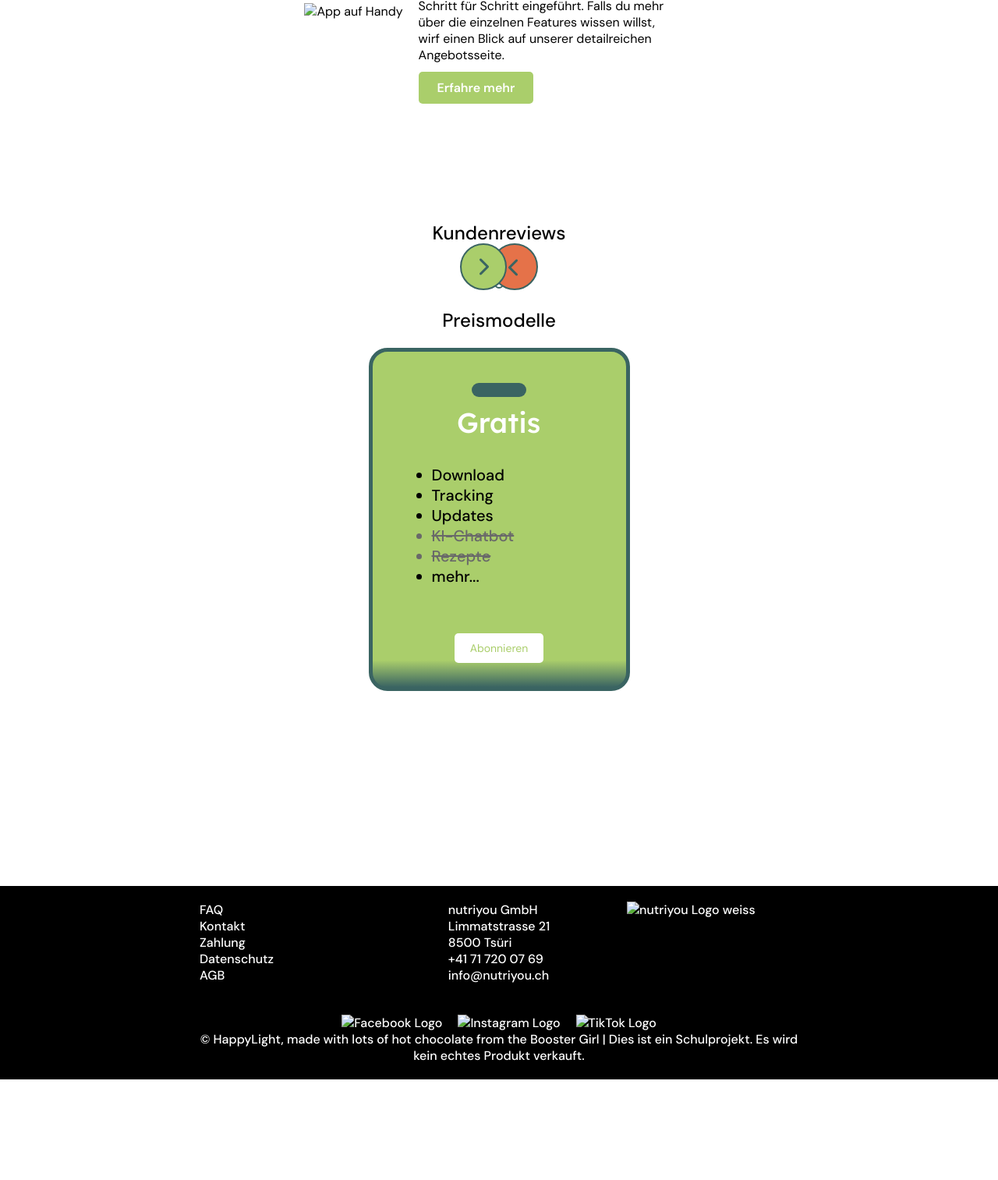
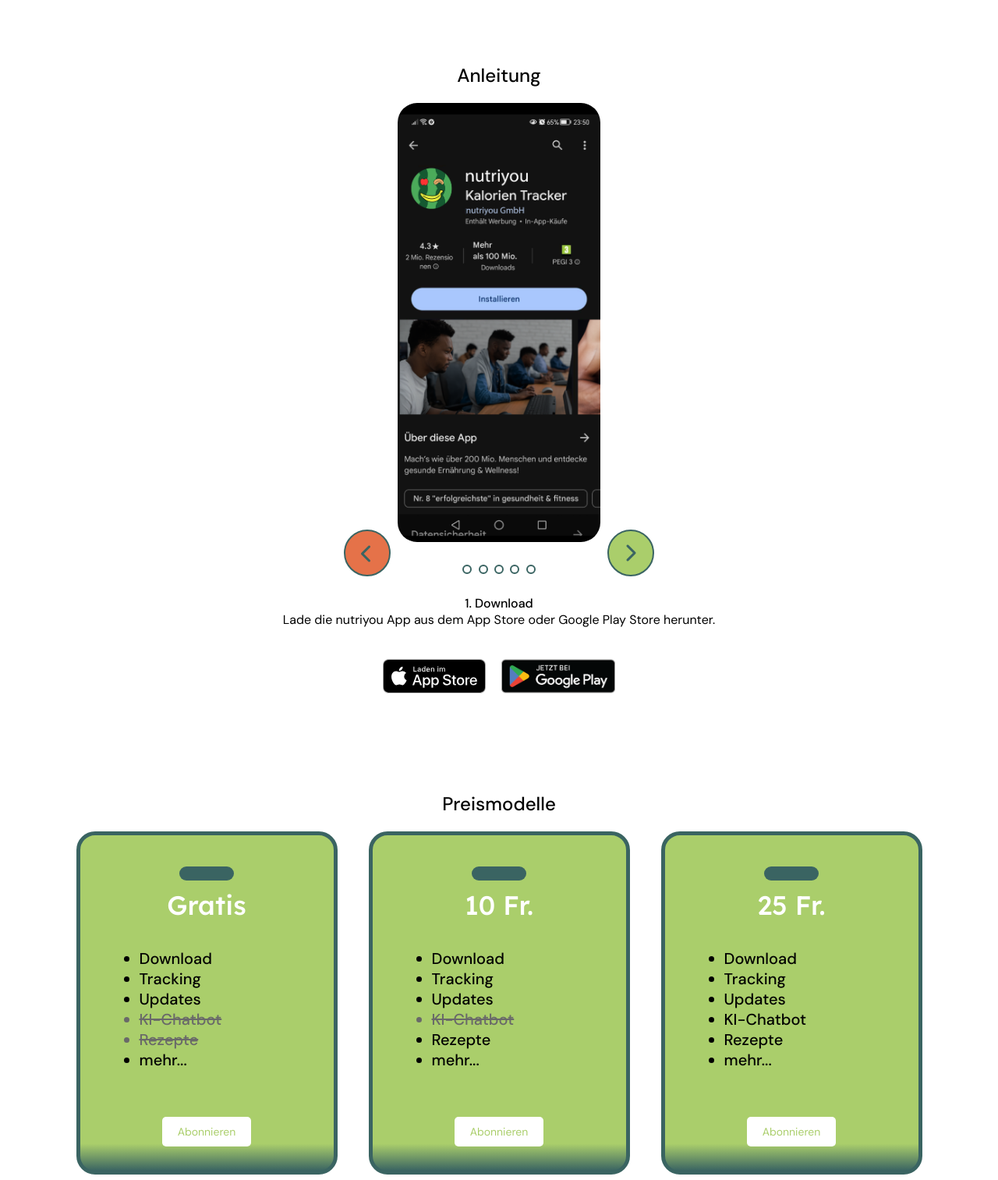
Before and after one commit to HappyLightSpeed/nutriyou_website, a plain HTML site: page html/angebot.html in a window 1280 px wide. Shown: the part 567-2080 px from the top of the page at 78% size. Before the commit the page ends 1951 px from the top, so only its background shows below. Drawn offline with Linux system fonts and the light colour scheme.

Commit message:
Seite Angebot fertig
Sowie responsive

```diff
--- a/css/styles.css
+++ b/css/styles.css
@@ -100,7 +100,6 @@ main{
     align-items: left;
     text-align: left;
     padding: 20px;
-
 }
 .featuresArticle p {
     width: 333px;
@@ -258,6 +257,9 @@ footer .socials{
     .featuresArticle p{
         width: 100%;
     }
+    .angebotArticle p{
+        width: 100%;
+    }
     /* Reviews */
     .slideshow-container{
         max-width: 410px;
@@ -305,11 +307,71 @@ footer .socials{
 
 /* Additional styles */
 /* 'Angebot' page */
-.app-info, .instruction, .pricing {
+/* Instructions section styles */
+.instructions{
     display: flex;
     flex-direction: column;
+    justify-content: center;
     align-items: center;
-    padding: 20px;
+    margin-top: var(--section-gap);
+    gap: 20px;
+}
+/* Slideshow container */
+.slideshow-container{
+    max-width: 1000px;
+    position: relative;
+    margin: auto;
+}
+.myScreenshots /* Hide the images by default */ {
+    /* display: none; */
+    text-align: center;
+}
+.myScreenshots img{
+    max-width: 260px;
+    border-radius: 25px;
+}
+.slider{
+    display: flex;
+    flex-direction: row;
+    justify-content: center;
+    align-items: center;
+    gap: 20px;
+}
+.prev, .next /* Buttons */{
+    position: relative;
+}
+.prev{
+    left: -70px;
+}
+.next{
+    right: -70px;
+}
+/* Text of the Instructions */
+.slideshow-container-screenshots .text {
+    padding: 8px 12px;
+    position: relative;
+    top: 14px;
+}
+.slideshow-container-screenshots h4, .slideshow-container-screenshots p{
+    text-align: center;
+}
+
+/* Preismodelle */
+.preismodelle{
+    display: flex;
+    flex-direction: column;
+    justify-content: center;
+    align-items: center;
+    margin-top: var(--section-gap);
+    gap: 20px;
+}
+.preisaufteilung{
+    display: flex;
+    flex-direction: row;
+    justify-content: center;
+    align-items: center;
+    flex-wrap: wrap;
+    gap: 40px;
 }
 
 /* 'Über uns' page */
--- a/css/var.css
+++ b/css/var.css
@@ -159,15 +159,13 @@ blockquote{
     border-radius: 9px;
 }
 .gratis{
-    left: 0px;
     top: 28px;
-    position: absolute;
+    position: relative;
     text-align: center;
     color: var(--white);
-    font-size: 36px;
+    font-size: 34px;
     font-family: var(--font-title);
     font-weight: 500;
-    word-wrap: break-word;
 }
 .pricecard ul{
     width: 173px;
--- a/html/angebot.html
+++ b/html/angebot.html
@@ -17,113 +17,68 @@
 <body>
     <header>
         <nav>
-            <a href="index.html"><img src="/img/logo/nutriyou_logo_standard.png" alt="nutriyou main logo" width="193"
+            <a href="/index.html"><img src="/img/logo/nutriyou_logo_standard.png" alt="nutriyou main logo" width="193"
                     height="58"></a>
-            <p><a href="html/angebot.html">Angebot</a></p>
-            <p><a href="html/ueber_uns.html">Über&nbsp;uns</a></p>
-            <p><a href="html/kontakt.html">Kontakt</a></p>
-            <p><a href="html/faq.html">FAQ</a></p>
+            <p><a href="/html/angebot.html">Angebot</a></p>
+            <p><a href="/html/ueber_uns.html">Über&nbsp;uns</a></p>
+            <p><a href="/html/kontakt.html">Kontakt</a></p>
+            <p><a href="/html/faq.html">FAQ</a></p>
         </nav>
     </header>
-    <!-- App Section
-    <section class="app-info">
-        App info content goes here
-    </section>
-
-    Instruction Section
-    <section class="instruction">
-        Instruction content goes here
-    </section>
-
-    Pricing Section
-    <section class="pricing">
-        Pricing content goes here
-    </section> -->
 
     <main>
-        <!-- Hero Section -->
-        <section class="hero">
-            <div class="heroPart">
-                <div class="heroContent">
-                    <h1>Dein neuer Weg startet hier,<br />bei nutriyou.</h1>
-                    <div class="storeBadges">
-                        <img class="storeBadgeApple" src="img/stores/app_store_badge.svg" alt="App Store">
-                        <img class="storeBadgeGoogle" src="img/stores/google_play_badge.png" alt="Play Store">
-                    </div>
-                    <p>rmpty</p>
-                </div>
-            </div>
-        </section>
-
-
-        <!-- Features Section -->
         <section class="features">
             <article class="featuresArticle">
-                <img class="featuresArticle1" src="img/media/01_Startseite_02_Phone_with_App.png" alt="App auf Handy">
+                <img class="featuresArticle1" src="/img/media/02_Angebot_01_Phone_picture.png" alt="App auf Handy">
                 <div class="features-text">
-                    <h3 class="featuresArticle2">Starte dein Ernährungsabenteuer <br> mit unserer App!</h3> <br>
-                    <p class="featuresArticle3">Nach dem Download der App wirst du Schritt für Schritt eingeführt. Falls
-                        du mehr über die einzelnen Features wissen willst, wirf einen Blick auf unserer detailreichen
-                        Angebotsseite.</p><br>
-                    <div><a href="html/angebot.html" class="btn1" class="featuresArticle4">Erfahre mehr</a></div>
+                    <h1 class="featuresArticle2">Unsere App</h1> <br>
+                    <p class="featuresArticle3">Willkommen bei nutriyou – deiner smarten Lösung für gesundes Ernährungstracking! Unser Chatbot, individuelle Pläne und köstliche Rezepte machen Gesundheit einfach. Entdecke den Weg zu einem besseren Lifestyle!</p><br>
                 </div>
             </article>
         </section>
 
-        <!-- Reviews Section: Slideshow -->
-        <section class="reviews">
-            <h2>Kundenreviews</h2>
-            <div class="slideshow-container">
-                <!-- Images with Quotes -->
-                <div class="mySlides fade">
-                    <img src="img/media/01_Startseite_03_Review_1.png" alt="Review Image 1, Anna S.">
-                    <div class="text">
-                        <blockquote>"Nutriyou hat meine Ernährung völlig verändert! Endlich habe ich die Kontrolle über
-                            meine Essgewohnheiten und fühle mich grossartig."</blockquote>
-                        <p><br>- Anna S.</p>
-                    </div>
-                </div>
-                <div class="mySlides fade">
-                    <img src="img/media/01_Startseite_03_Review_2.png" alt="Review Image 2, Sarah K.">
-                    <div class="text">
-                        <blockquote>"Ich habe schon viele Diäten ausprobiert, aber keine hat mir so gut gefallen wie
-                            nutriyou. Ich kann es nur weiterempfehlen!"</blockquote>
-                        <p><br>- Sarah K.</p>
-                    </div>
-                </div>
-                <div class="mySlides fade">
-                    <img src="img/media/01_Startseite_03_Review_3.png" alt="Review Image 3, Max M.">
-                    <div class="text">
-                        <blockquote>"Die App ist ein Gamechanger! Einfach zu bedienen und motivierend. Ich habe bereits
-                            Fortschritte gemacht, die ich nie für möglich gehalten hätte."</blockquote>
-                        <p><br>- Max M.</p>
-                    </div>
-                </div>
-                <!-- Next and previous buttons -->
-                <a class="prev" onclick="plusSlides(-1)"><i class="fa-solid fa-chevron-right fa-rotate-180 fa-xl"
-                        style="color: #3a6462;"></i></a>
-                <a class="next" onclick="plusSlides(1)"><i class="fa-solid fa-chevron-right fa-xl"
-                        style="color: #3a6462;"></i></a>
-            </div>
-        </section>
-        <!-- The dots/circles -->
-        <div style="text-align:center">
+        <!-- Instructions Section: Slideshow -->
+        <section class="instructions">
+            <h2>Anleitung</h2>
+            <div class="slideshow-container-screenshots">
+                <!-- Screenshots on phone with Instructions -->
+                <div class="myScreenshots fade">
+                    <img src="/img/media/02_Angebot_02_Download_page.png" alt="Screenshot 1, Download">
+                    <!-- Slider: Next & Previous Buttons with Dots in the middle -->
+                    <div class="slider">
+                        <a class="prev" onclick="plusSlides(-1)"><i class="fa-solid fa-chevron-right fa-rotate-180 fa-xl" style="color: #3a6462;"></i></a>
+                        <div style="text-align:center; margin-top: 20px;">
                             <span class="dot" onclick="currentSlide(1)"></span>
                             <span class="dot" onclick="currentSlide(2)"></span>
                             <span class="dot" onclick="currentSlide(3)"></span>
+                            <span class="dot" onclick="currentSlide(4)"></span>
+                            <span class="dot" onclick="currentSlide(5)"></span>
                         </div>
-        <script src="js/script.js"></script>
+                        <a class="next" onclick="plusSlides(1)"><i class="fa-solid fa-chevron-right fa-xl" style="color: #3a6462;"></i></a>
+                    </div>
+                    <div class="text">
+                        <h4>1. Download</h4>
+                        <p>Lade die nutriyou App aus dem App Store oder Google Play Store herunter.</p>
+                    </div>
+                </div>
+            </div>
+            <div class="storeBadges">
+                <img class="storeBadgeApple" src="/img/stores/app_store_badge.svg" alt="App Store">
+                <img class="storeBadgeGoogle" src="/img/stores/google_play_badge.png" alt="Play Store">
+            </div>
+        </section>
+        <!-- <script src="js/script.js"></script> -->
 
-
-        <!-- testing objects -->
+        <!-- Preismodell mit 3 Pricecards -->
+        <section class="preismodelle">
             <h2>Preismodelle</h2>
-        <section>
+            <div class="preisaufteilung">
                 <div class="pricecard">
                     <div class="price">
                         <div class="textBlock">
                             <div class="shape"></div>
                         </div>
-                    <div class="gratis">Gratis</div>
+                        <h1 class="gratis">Gratis</h1>
                     </div>
                     <ul>
                         <li>Download</li>
@@ -135,18 +90,42 @@
                     </ul>
                     <div><a href="" class="btn3" word-wrap: break-word>Abonnieren</a></div>
                 </div>
+                <div class="pricecard">
+                    <div class="price">
+                        <div class="textBlock">
+                            <div class="shape"></div>
                         </div>
-            <!-- <h2>Slider</h2>
-        <div class="slider">
-            <div class="next"><i class="fa-solid fa-chevron-right fa-xl" style="color: #3a6462;"></i></div>
-            <div class="prev"><i class="fa-solid fa-chevron-right fa-rotate-180 fa-xl" style="color: #3a6462;"></i></div>
+                        <h1 class="gratis">10&nbsp;Fr.</h1>
                     </div>
-        <div class="slideDots">
-            <div class="dot"></div>
-            <div class="dot"></div>
-            <div class="dot"></div>
+                    <ul>
+                        <li>Download</li>
+                        <li>Tracking</li>
+                        <li>Updates</li>
+                        <li class="strikethrough">KI-Chatbot</li>
+                        <li>Rezepte</li>
+                        <li>mehr...</li>
+                    </ul>
+                    <div><a href="" class="btn3" word-wrap: break-word>Abonnieren</a></div>
                 </div>
-    </section> -->
+                <div class="pricecard">
+                    <div class="price">
+                        <div class="textBlock">
+                            <div class="shape"></div>
+                        </div>
+                        <h1 class="gratis">25&nbsp;Fr.</h1>
+                    </div>
+                    <ul>
+                        <li>Download</li>
+                        <li>Tracking</li>
+                        <li>Updates</li>
+                        <li>KI-Chatbot</li>
+                        <li>Rezepte</li>
+                        <li>mehr...</li>
+                    </ul>
+                    <div><a href="" class="btn3" word-wrap: break-word>Abonnieren</a></div>
+                </div>
+            </div>
+        </section>
     </main>
 
     <footer class="footer">
@@ -166,13 +145,13 @@
                 <a href="mailto:info@nutriyou.ch">info@nutriyou.ch</a>
             </p>
         </div>
-        <div class="footer3"><img src="img/logo/nutriyou_logo_standard_white.svg" alt="nutriyou Logo weiss" width="220"
+        <div class="footer3"><img src="/img/logo/nutriyou_logo_standard_white.svg" alt="nutriyou Logo weiss" width="220"
                 height="70"></div>
         <div class="footer4">
             <div class="socials">
-                <a href="https://www.facebook.com/"><img src="img/socials/facebook.svg" alt="Facebook Logo"></a>
-                <a href="https://www.instagram.com/"><img src="img/socials/instagram.svg" alt="Instagram Logo"></a>
-                <a href="https://www.tiktok.com/"><img src="img/socials/tiktok.svg" alt="TikTok Logo"></a>
+                <a href="https://www.facebook.com/"><img src="/img/socials/facebook.svg" alt="Facebook Logo"></a>
+                <a href="https://www.instagram.com/"><img src="/img/socials/instagram.svg" alt="Instagram Logo"></a>
+                <a href="https://www.tiktok.com/"><img src="/img/socials/tiktok.svg" alt="TikTok Logo"></a>
             </div>
             <div class="footer5">
                 <p>&copy; HappyLight, made with lots of hot chocolate from the Booster Girl | Dies ist ein Schulprojekt. Es wird kein echtes
```
Also changed, not shown: index.html (+1 -1 lines). Lines whose indentation alone changed are shown as unchanged.
